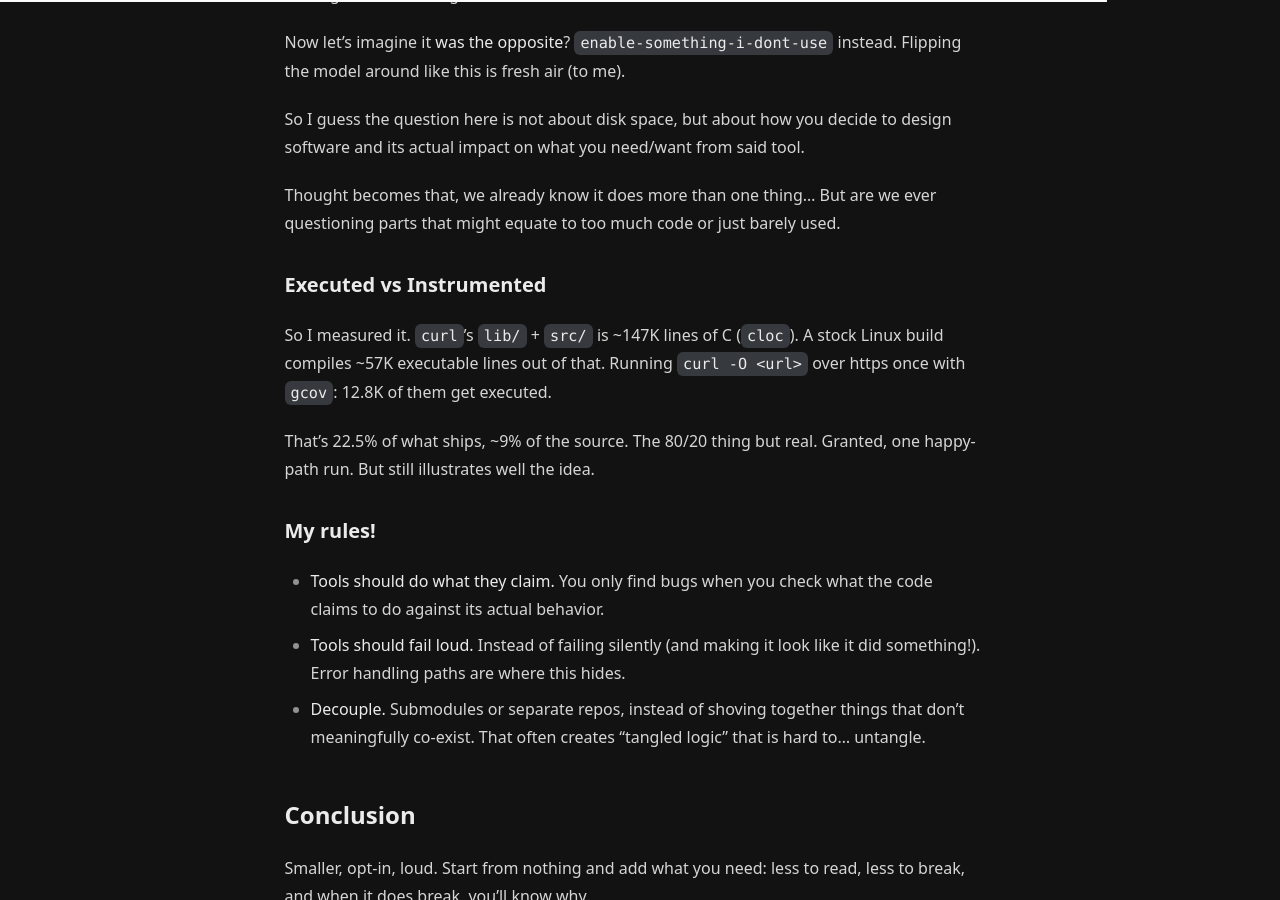
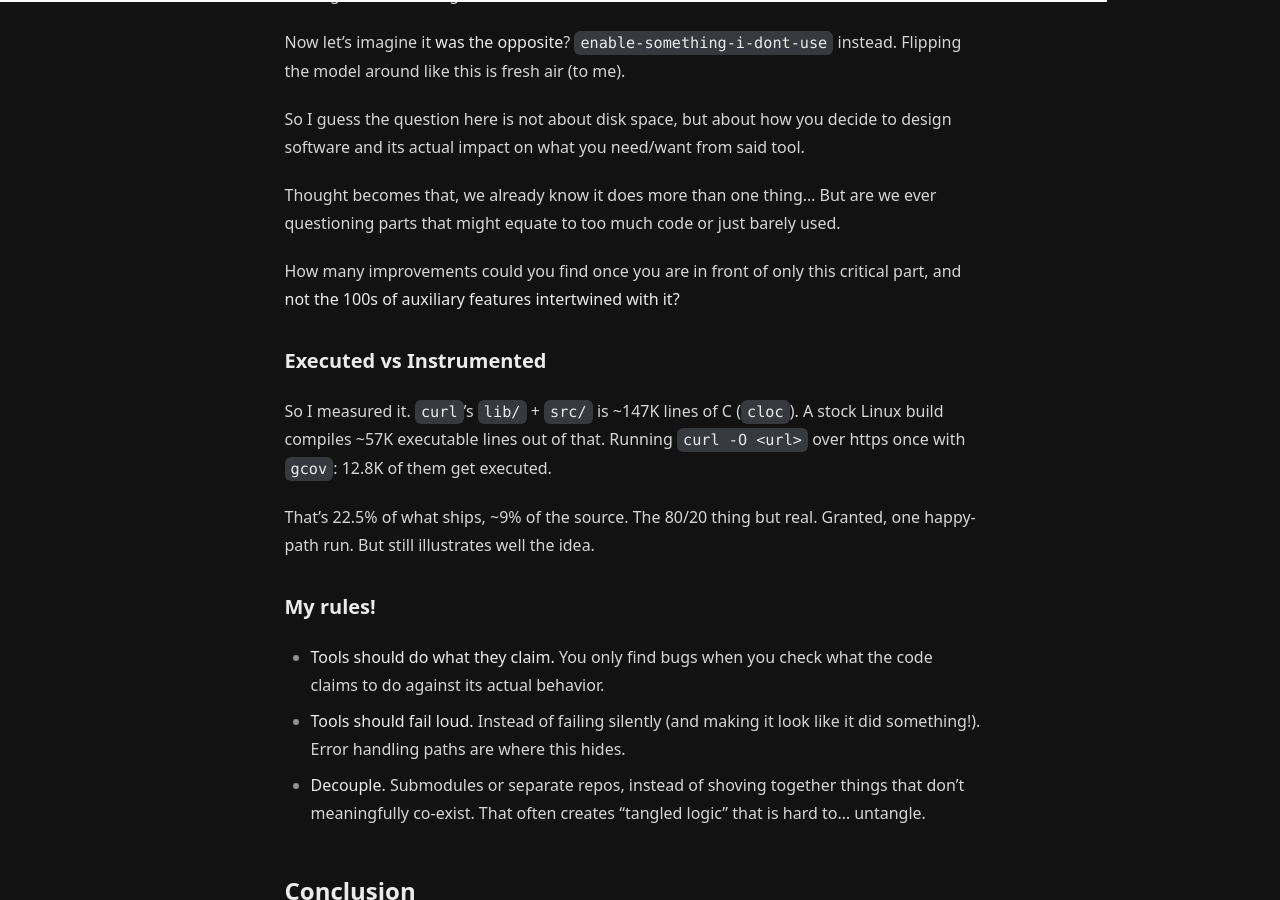
Before and after one commit to h8d13/dontreadthedocs, a Jekyll site: the page built from _notes/minimalism.md, in a window 1280 px wide and 900 px high, scrolled down 2162 px. Built offline with Jekyll 4.4.1, drawn with Linux system fonts in a browser that asks for light colours.

Commit message:
upd
Signed-off-by: h8d13 <hadean-eon-dev@proton.me>

```diff
--- a/_notes/minimalism.md
+++ b/_notes/minimalism.md
@@ -79,6 +79,9 @@ to design software and its actual impact on what you need/want from said tool.
 Thought becomes that, we already know it does more than one thing... But are
 we ever questioning parts that might equate to too much code or just barely used.
 
+How many improvements could you find once you are in front of only this
+critical part, and **not the 100s of auxiliary features intertwined with it?**
+
 ### Executed vs Instrumented
 
 So I measured it. `curl`'s `lib/` + `src/` is ~147K lines of C (`cloc`).
```
